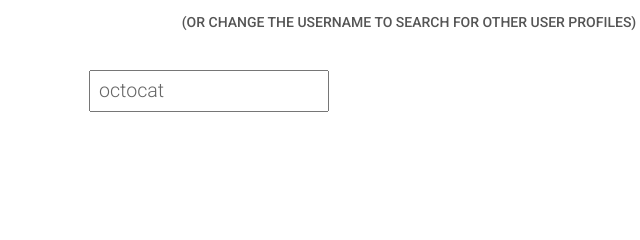
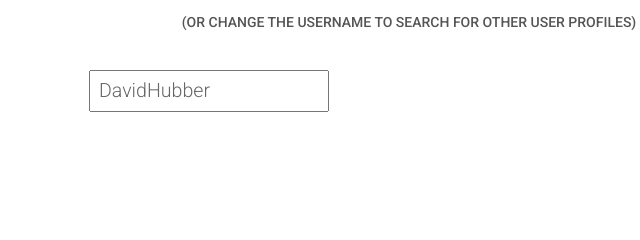
Before and after one commit to codeinstitute-davidhubber/resume, a plain HTML site: page github.html in a window 1280 px wide. Shown: the part 418-658 px from the top of the page, 231-871 px from the left. Drawn offline with nearby package versions, Linux system fonts and the light colour scheme; files that its build step writes are made by us from their sources; files whose address does not match are found by name.

Commit message:
final commit

```diff
--- a/github.html
+++ b/github.html
@@ -61,7 +61,7 @@
             </div>
 
             <div class="center-form">
-                <input type="text" id="gh-username" value="octocat" oninput="fetchGitHubInformation()">
+                <input type="text" id="gh-username" value="DavidHubber" oninput="fetchGitHubInformation()">
                 <div id="gh-user-data" class="clearfix"></div>
                 <div id="gh-repo-data" class="clearfix"></div>
             </div>
```
Also changed, not shown: css/github-styles.css (renamed from assets/css/github-styles.css), css/grey.png (renamed from assets/css/grey.png), css/loader.gif (renamed from assets/css/loader.gif), css/style.css (renamed from assets/css/style.css), images/rosie-404.png (renamed from assets/images/rosie-404.png), images/rosie.jpg (renamed from assets/images/rosie.jpg), js/maps.js (renamed from assets/js/maps.js), 2 other files.
